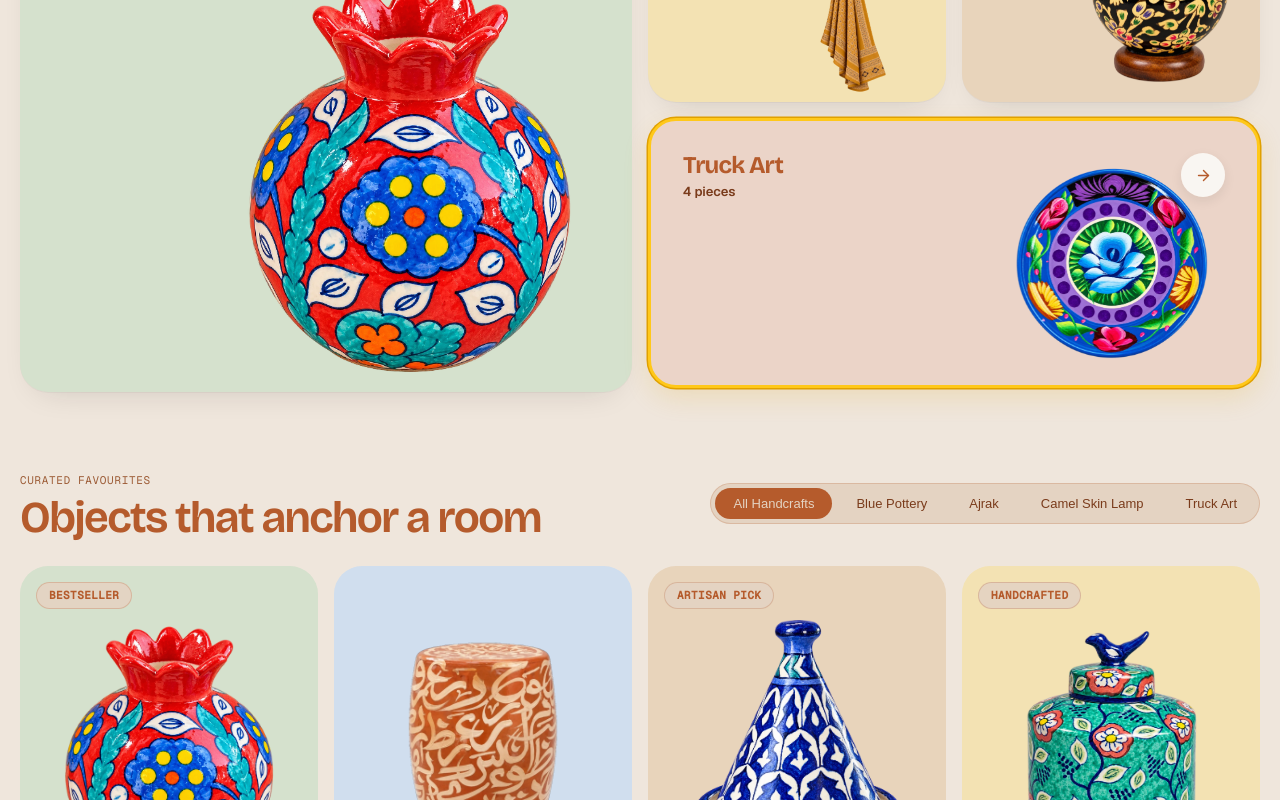
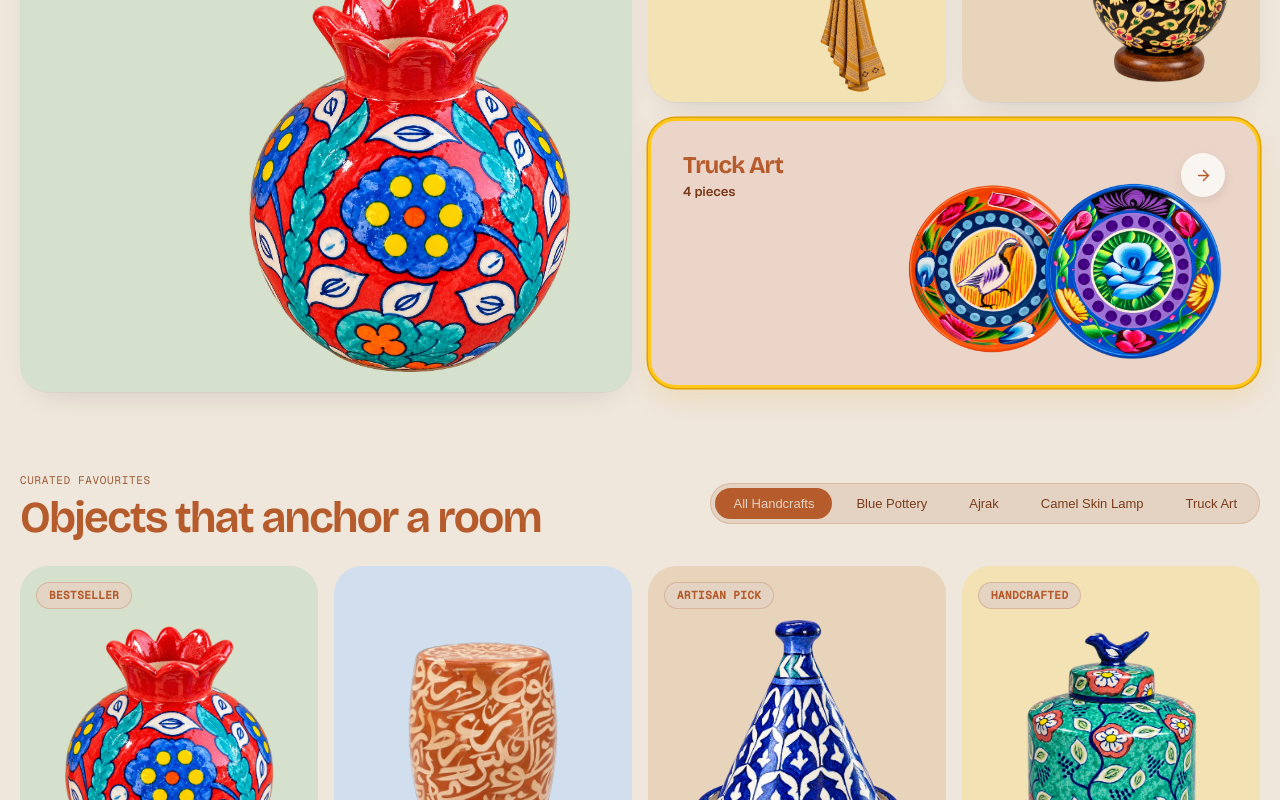
Before and after one commit to supportquranic/dastkari, a React (Vite) app: page / in a window 1280 px wide. Shown: the part 1320-2120 px from the top of the page. Built offline with nearby package versions, Linux system fonts and the light colour scheme.

Commit message:
Display duo of Truck Art plates together in Bento card

```diff
--- a/src/components/CategoryBento.tsx
+++ b/src/components/CategoryBento.tsx
@@ -16,6 +16,10 @@ export const CategoryBento: React.FC = () => {
     imageWidth: string;
     imageBottom: string;
     imageRight: string;
+    secondaryImage?: string;
+    secondaryWidth?: string;
+    secondaryBottom?: string;
+    secondaryRight?: string;
     pattern?: string;
     patternOpacity?: number;
     patternSize?: string;
@@ -67,9 +71,13 @@ export const CategoryBento: React.FC = () => {
       image: '/images/cushion.webp',
       gridArea: 'textiles',
       isLarge: false,
-      imageWidth: '36%',
+      imageWidth: '33%',
       imageBottom: '16px',
-      imageRight: '36px',
+      imageRight: '24px',
+      secondaryImage: '/images/bowl.webp',
+      secondaryWidth: '31%',
+      secondaryBottom: '22px',
+      secondaryRight: '170px',
     },
   ];
 
@@ -182,6 +190,21 @@ export const CategoryBento: React.FC = () => {
 
               {/* Cutout Image with Inset and Hover Animation - ON TOP of pattern */}
               <div className="category-cutout-wrap" style={{ zIndex: 5 }}>
+                {cat.secondaryImage && (
+                  <img
+                    src={cat.secondaryImage}
+                    alt={`${cat.name} pair`}
+                    className="category-cutout-img"
+                    style={{
+                      width: cat.secondaryWidth || cat.imageWidth,
+                      maxHeight: '78%',
+                      bottom: cat.secondaryBottom || cat.imageBottom,
+                      right: cat.secondaryRight || '170px',
+                      zIndex: 4,
+                      objectFit: 'contain',
+                    }}
+                  />
+                )}
                 <img
                   src={cat.image}
                   alt={cat.name}
@@ -192,6 +215,7 @@ export const CategoryBento: React.FC = () => {
                     bottom: cat.imageBottom,
                     right: cat.imageRight,
                     zIndex: 5,
+                    objectFit: 'contain',
                   }}
                 />
               </div>
```
